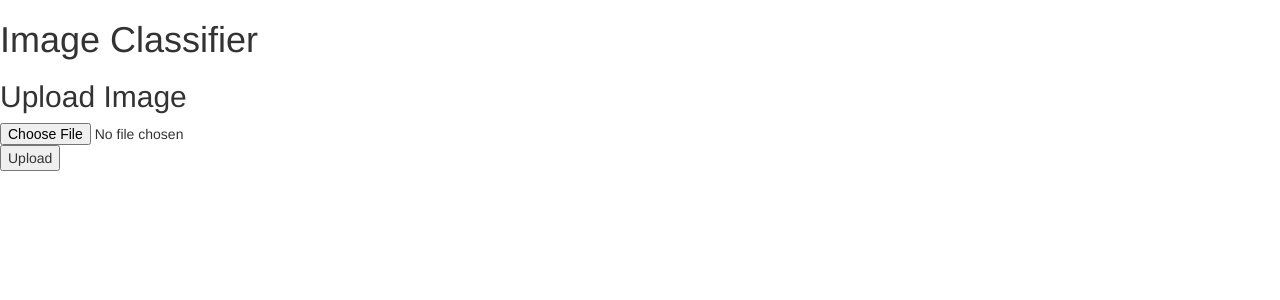
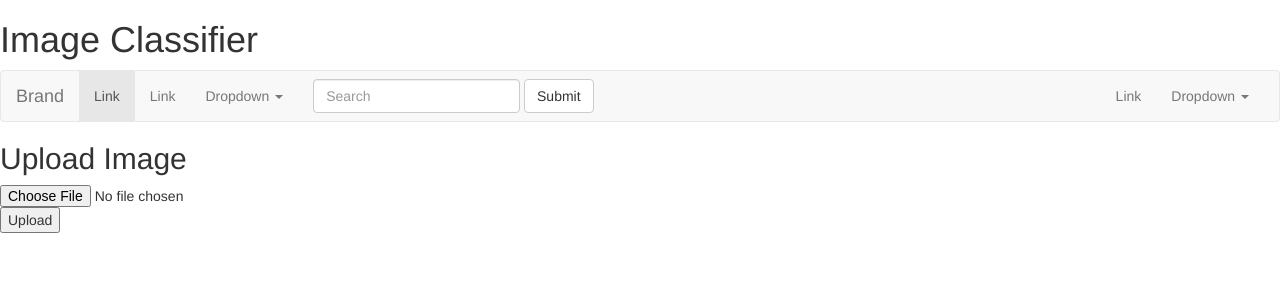
Before and after one commit to bikeage/classifier, a Flask app: page / in a window 1280 px wide. Shown: the top 300 px of the page. Run offline with Flask 2, Linux system fonts and the light colour scheme; some libraries are stand-ins or nearby versions.

Commit message:
added navbar

```diff
--- a/templates/base.html
+++ b/templates/base.html
@@ -9,6 +9,59 @@
         </head>
   <body>
      <h1>Image Classifier</h1>
+    <nav class="navbar navbar-default">
+      <div class="container-fluid">
+        <!-- Brand and toggle get grouped for better mobile display -->
+        <div class="navbar-header">
+          <button type="button" class="navbar-toggle collapsed" data-toggle="collapse" data-target="#bs-example-navbar-collapse-1" aria-expanded="false">
+            <span class="sr-only">Toggle navigation</span>
+            <span class="icon-bar"></span>
+            <span class="icon-bar"></span>
+            <span class="icon-bar"></span>
+          </button>
+          <a class="navbar-brand" href="#">Brand</a>
+        </div>
+
+        <!-- Collect the nav links, forms, and other content for toggling -->
+        <div class="collapse navbar-collapse" id="bs-example-navbar-collapse-1">
+          <ul class="nav navbar-nav">
+            <li class="active"><a href="#">Link <span class="sr-only">(current)</span></a></li>
+            <li><a href="#">Link</a></li>
+            <li class="dropdown">
+              <a href="#" class="dropdown-toggle" data-toggle="dropdown" role="button" aria-haspopup="true" aria-expanded="false">Dropdown <span class="caret"></span></a>
+              <ul class="dropdown-menu">
+                <li><a href="#">Action</a></li>
+                <li><a href="#">Another action</a></li>
+                <li><a href="#">Something else here</a></li>
+                <li role="separator" class="divider"></li>
+                <li><a href="#">Separated link</a></li>
+                <li role="separator" class="divider"></li>
+                <li><a href="#">One more separated link</a></li>
+              </ul>
+            </li>
+          </ul>
+          <form class="navbar-form navbar-left">
+            <div class="form-group">
+              <input type="text" class="form-control" placeholder="Search">
+            </div>
+            <button type="submit" class="btn btn-default">Submit</button>
+          </form>
+          <ul class="nav navbar-nav navbar-right">
+            <li><a href="#">Link</a></li>
+            <li class="dropdown">
+              <a href="#" class="dropdown-toggle" data-toggle="dropdown" role="button" aria-haspopup="true" aria-expanded="false">Dropdown <span class="caret"></span></a>
+              <ul class="dropdown-menu">
+                <li><a href="#">Action</a></li>
+                <li><a href="#">Another action</a></li>
+                <li><a href="#">Something else here</a></li>
+                <li role="separator" class="divider"></li>
+                <li><a href="#">Separated link</a></li>
+              </ul>
+            </li>
+          </ul>
+        </div><!-- /.navbar-collapse -->
+      </div><!-- /.container-fluid -->
+    </nav>
     {% block content %}
         <div class="container">
             {% block page_content %}{% endblock %}
```
